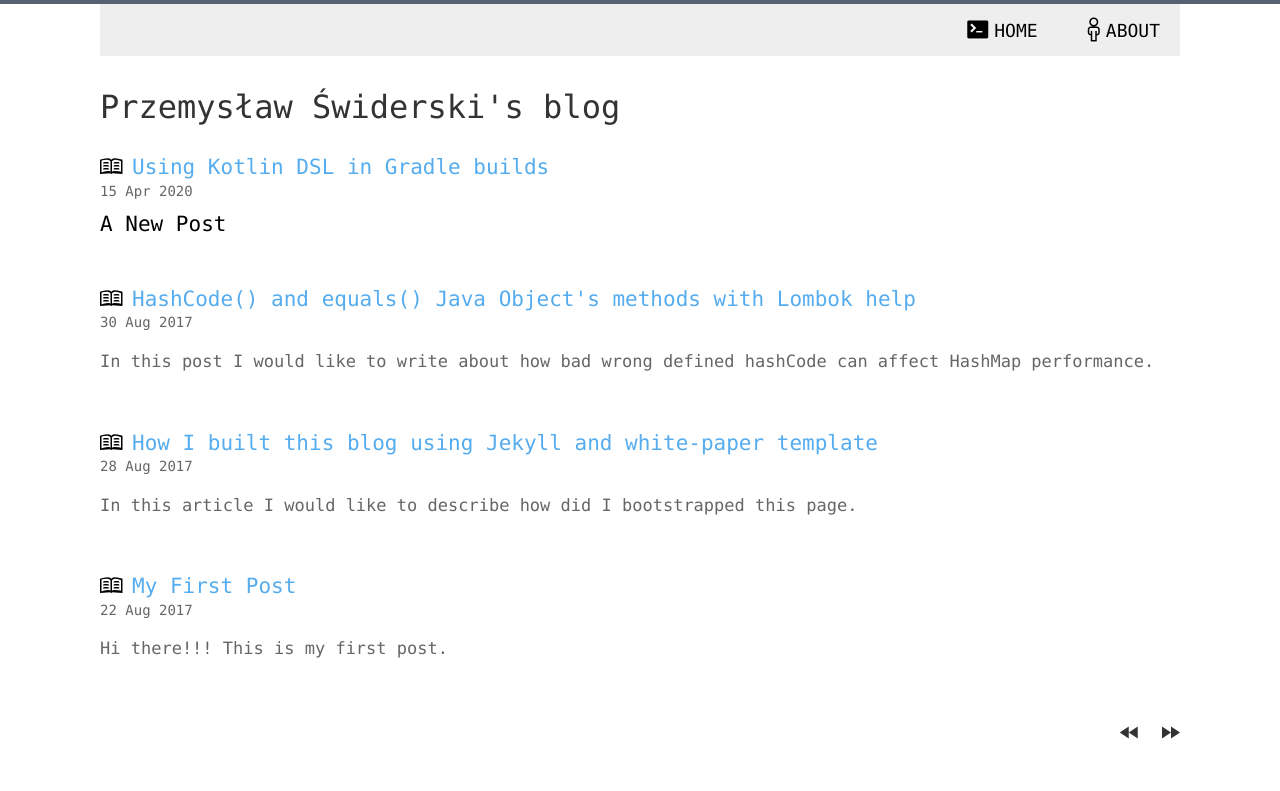
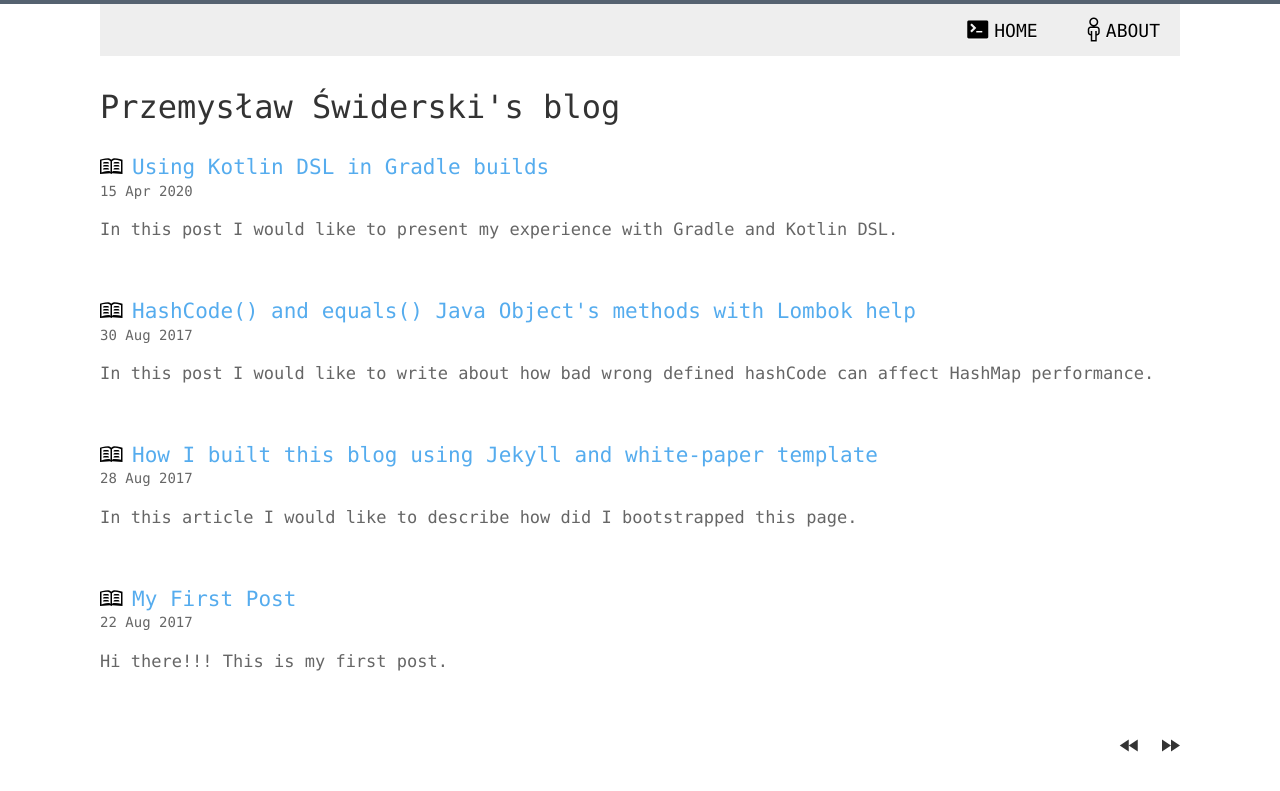
Before and after one commit to PrzemyslawSwiderski/PrzemyslawSwiderski.github.io, a Jekyll site: the page built from index.html, in a window 1280 px wide. Shown: the top 791 px of the page. Built offline with Jekyll 4.4.1, drawn with Linux system fonts in a browser that asks for light colours; the list of posts is cut into pages by our own code; some of the changed lines change nothing that is shown.

Commit message:
Update from Forestry.io Przemysław Świderski updated _posts/2020-04-15-Using-Kotlin-DSL-in-Gradle-builds.md

```diff
--- a/_posts/2020-04-15-Using-Kotlin-DSL-in-Gradle-builds.md
+++ b/_posts/2020-04-15-Using-Kotlin-DSL-in-Gradle-builds.md
@@ -1,11 +1,27 @@
 ---
-published: true
 layout: post
 title: Using Kotlin DSL in Gradle builds
-date: 2020-04-15T00:00:00.000Z
+date: 2020-04-15T00:00:00.000+00:00
 comments: true
 categories: articles
+
 ---
-## A New Post
+In this post I would like to present my experience with Gradle and Kotlin DSL.
 
-Enter text in [Markdown](http://daringfireball.net/projects/markdown/). Use the toolbar above, or click the **?** button for formatting help.
+### Intro
+
+Gradle is a build tool which enables to compile Java projects, however developers can also write custom tasks or perform additional complex actions by writing Gradle build scripts.
+
+Although Maven build system is still more popular, Gradle gains popularity in \[last years\]([https://www.jetbrains.com/lp/devecosystem-2019/java/](https://www.jetbrains.com/lp/devecosystem-2019/java/ "https://www.jetbrains.com/lp/devecosystem-2019/java/")).
+
+Since version 5.0 Gradle now supports Kotlin DSL (except Groovy) as build scripts.
+
+### Sample project configuration
+
+### Writing custom task
+
+### Debugging
+
+### Summary
+
+Personally, I worked with older build tools such as Maven or Ant and in my opinion Gradle is a way better. Writing scripts in Kotlin code instead of XML elements can improve readability and maintainability of build config. It is also possible to print to standard output some configuration variables or even debug Kotlin DSL code. Such as flexibility was not possible in case of older build systems.
```
